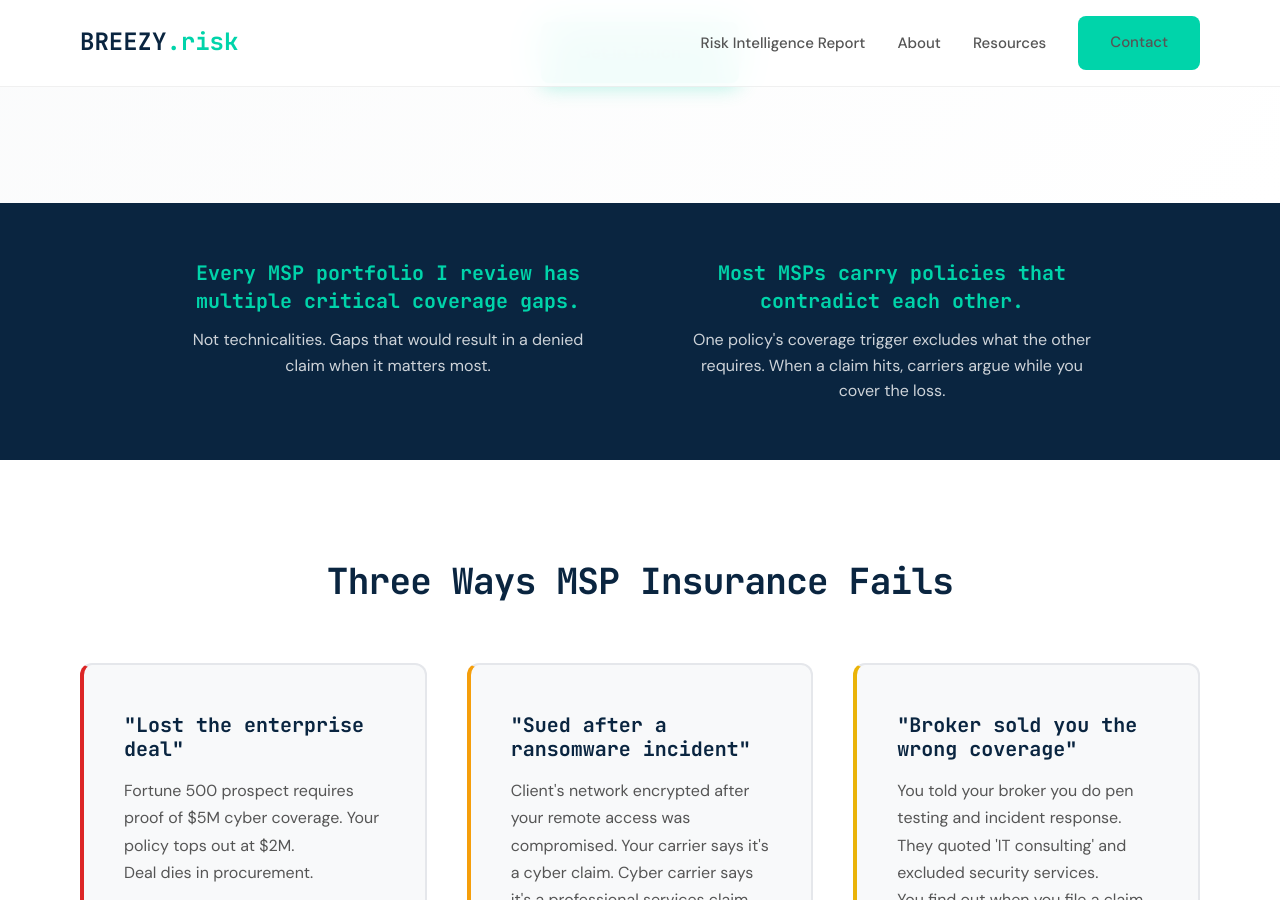
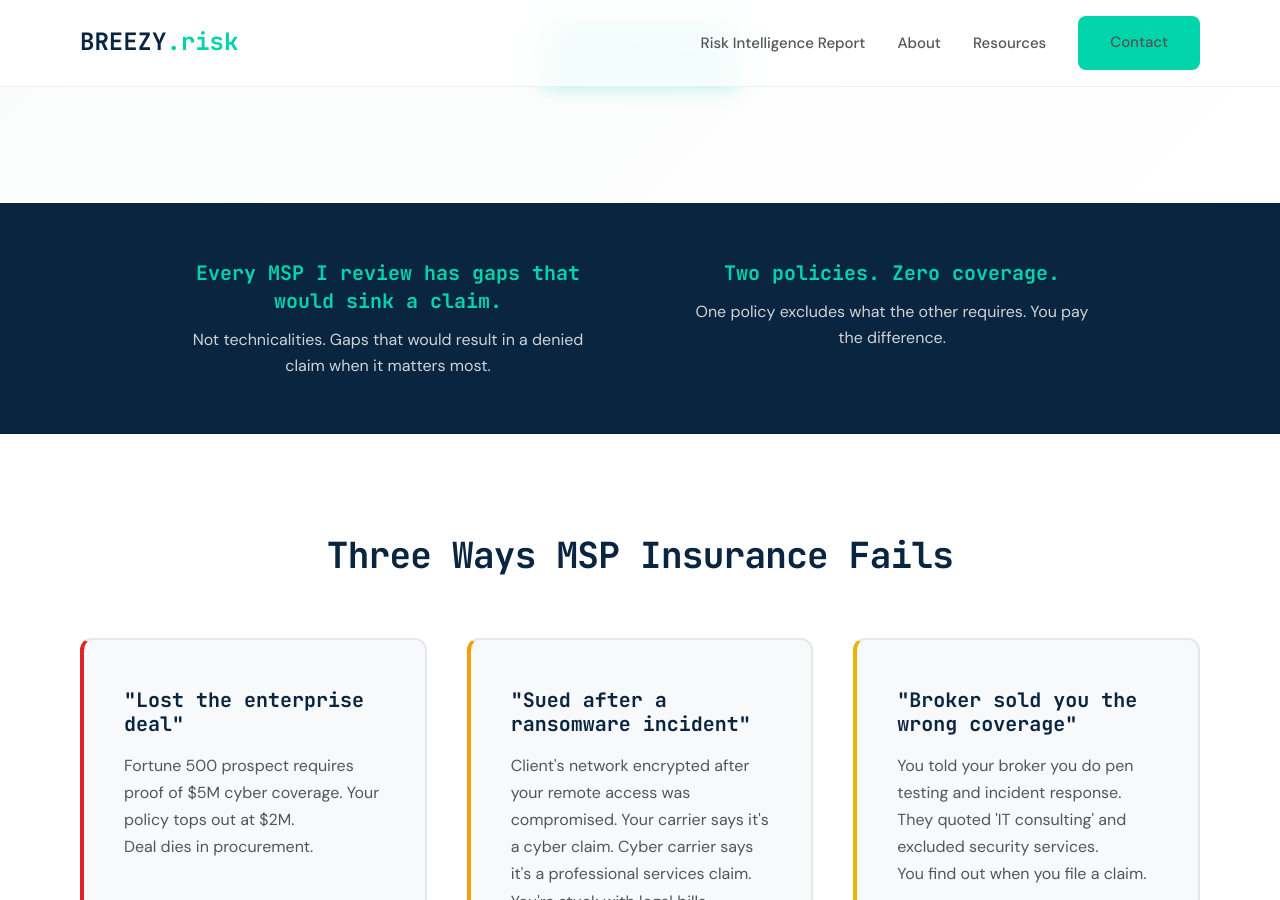
Before and after one commit to joeproe1/breezyins.com, a Jekyll site: the page built from index.html, in a window 1280 px wide and 900 px high, scrolled down 804 px. Built offline with Jekyll 4.4.1, drawn with Linux system fonts in a browser that asks for light colours.

Commit message:
Sharpen stats band headlines and shorten right block text
Co-Authored-By: Claude Opus 4.6 <noreply@anthropic.com>

```diff
--- a/index.html
+++ b/index.html
@@ -75,12 +75,12 @@ description: "Your contracts create liabilities your insurance will not cover. I
   <div class="container">
     <div class="stats-grid">
       <div class="stat-item">
-        <div class="stat-headline">Every MSP portfolio I review has multiple critical coverage gaps.</div>
+        <div class="stat-headline">Every MSP I review has gaps that would sink a claim.</div>
         <p class="stat-body">Not technicalities. Gaps that would result in a denied claim when it matters most.</p>
       </div>
       <div class="stat-item">
-        <div class="stat-headline">Most MSPs carry policies that contradict each other.</div>
-        <p class="stat-body">One policy's coverage trigger excludes what the other requires. When a claim hits, carriers argue while you cover the loss.</p>
+        <div class="stat-headline">Two policies. Zero coverage.</div>
+        <p class="stat-body">One policy excludes what the other requires. You pay the difference.</p>
       </div>
     </div>
   </div>
```
